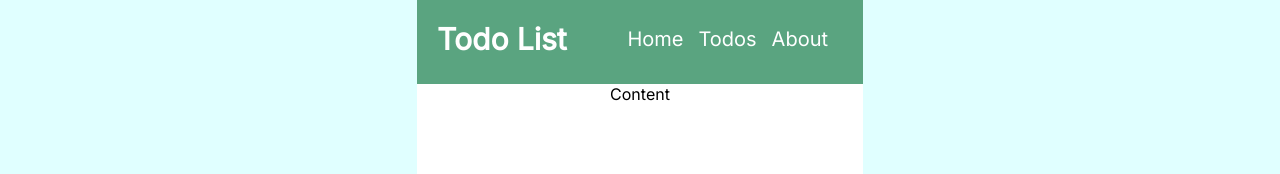
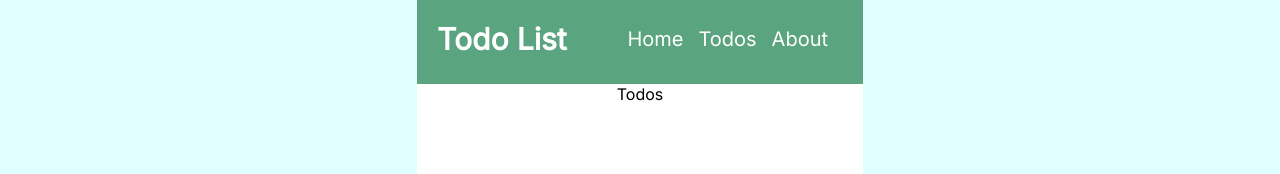
Before and after one commit to Culmid/react-todos, a React (Create React App) app: page /todos in a window 1280 px wide. Shown: the top 174 px of the page. Built offline with nearby package versions, Linux system fonts and the light colour scheme.

Commit message:
Basic Routing

```diff
--- a/src/App.jsx
+++ b/src/App.jsx
@@ -1,10 +1,19 @@
-import { BrowserRouter } from "react-router-dom";
+import { BrowserRouter, Routes, Route } from "react-router-dom";
 import Layout from "./components/Layout";
+import Home from "./pages/Home";
+import Todos from "./pages/Todos";
+import About from "./pages/About";
 
 function App() {
   return (
     <BrowserRouter>
-      <Layout>Content</Layout>
+      <Layout>
+        <Routes>
+          <Route path="/" element={<Home />} />
+          <Route path="/todos" element={<Todos />} />
+          <Route path="/about" element={<About />} />
+        </Routes>
+      </Layout>
     </BrowserRouter>
   );
 }
--- a/src/components/Footer/index.jsx
+++ b/src/components/Footer/index.jsx
@@ -1,5 +1,5 @@
 import React from "react";
-import _ from "./Footer.module.css";
+import "./Footer.module.css";
 
 function Footer() {
   return <footer>Todo List &copy; 2022</footer>;
--- /dev/null
+++ b/src/pages/About/index.jsx
@@ -0,0 +1,7 @@
+import React from "react";
+
+function About() {
+  return <div>About</div>;
+}
+
+export default About;
--- /dev/null
+++ b/src/pages/Home/index.jsx
@@ -0,0 +1,7 @@
+import React from "react";
+
+function Home() {
+  return <div>Home</div>;
+}
+
+export default Home;
--- /dev/null
+++ b/src/pages/Todos/index.jsx
@@ -0,0 +1,7 @@
+import React from "react";
+
+function Todos() {
+  return <div>Todos</div>;
+}
+
+export default Todos;
```
